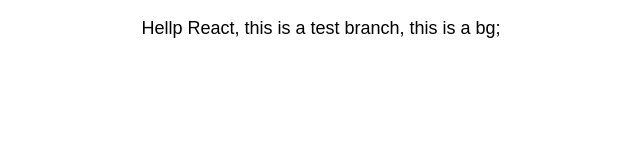
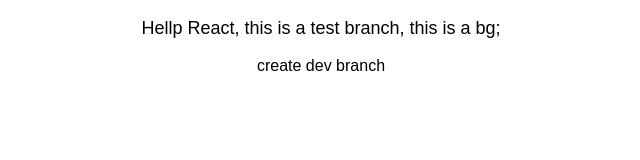
Before and after one commit to willson-wang/react-crud, a React (Create React App) app: page / in a window 1280 px wide. Shown: the top 160 px of the page, without its empty margins (319-959 px from the left). Built offline with nearby package versions, Linux system fonts and the light colour scheme.

Commit message:
add dev branch

```diff
--- a/src/App.js
+++ b/src/App.js
@@ -8,6 +8,7 @@
         <p className="App-intro">
           Hellp React, this is a test branch, this is a bg;
         </p>
+        <p>create dev branch</p>
       </div>
     );
   }
```
